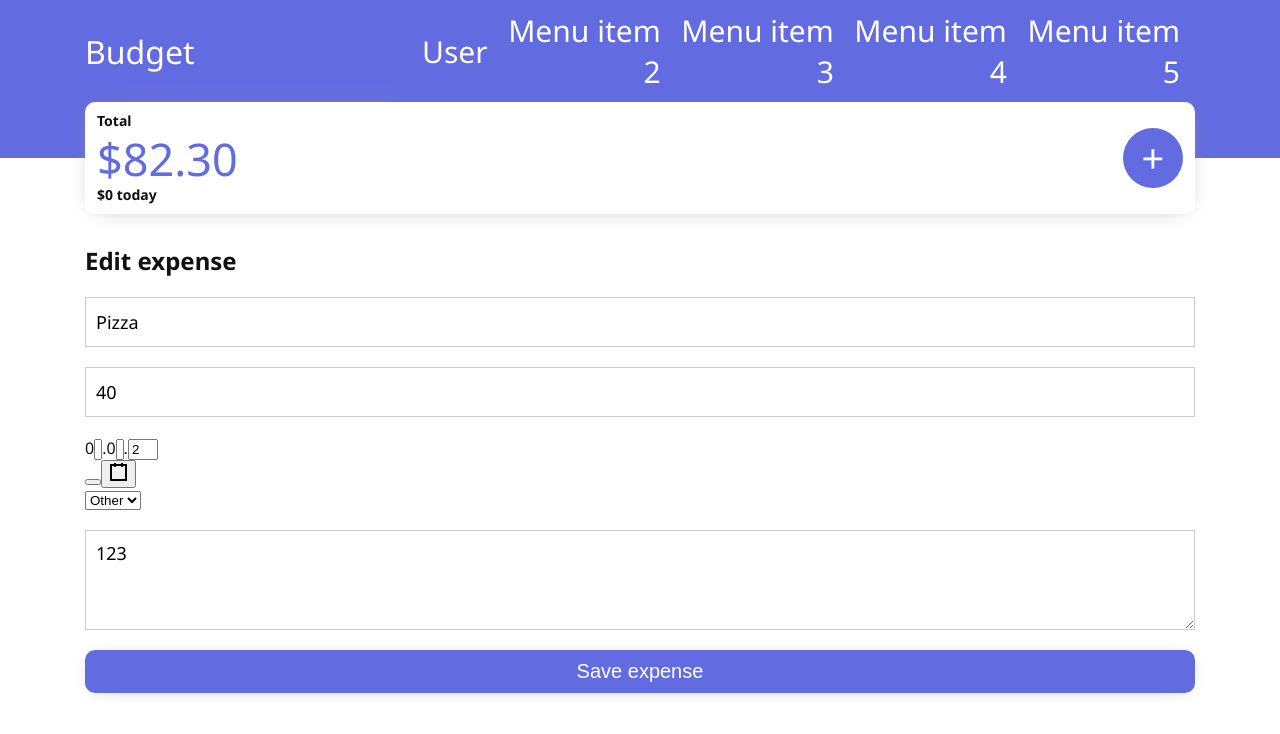
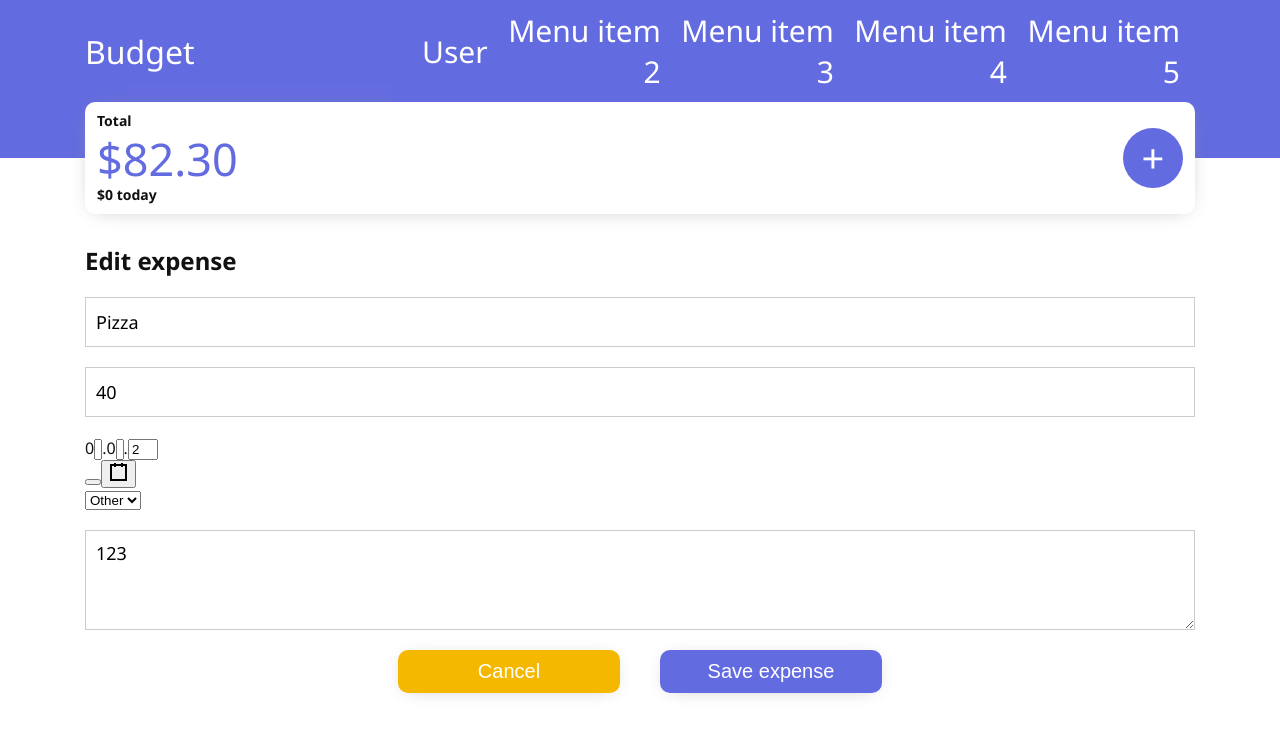
Before and after one commit to JasonDollar/Budget-app-frontend, a React (Create React App) app: page /expenses/edit/603e8a3bc4e77e04d869c708 in a window 1280 px wide. Shown: the top 734 px of the page. Built offline with nearby package versions, Linux system fonts and the light colour scheme.

Commit message:
cancel when editing expense

```diff
--- a/src/components/ExpenseForm.js
+++ b/src/components/ExpenseForm.js
@@ -2,8 +2,9 @@ import React, { useState } from 'react'
 import styled from 'styled-components'
 import DatePicker from 'react-date-picker'
 import { useSelector } from 'react-redux'
+import { Link, useHistory } from 'react-router-dom'
 
-import { BigButton } from './styles/BigButton'
+import { BigButton, ButtonsContainer } from './styles/BigButton'
 
 const FormContainer = styled.div`
   .form {
@@ -30,8 +31,9 @@ const FormContainer = styled.div`
   }
 `
 
-const ExpenseForm = ({ titleExpense = '', descriptionExpense = '', amountExpense = '', handleSubmit, dateExpense, categoryExpense, loading }) => {
+const ExpenseForm = ({ expenseId, titleExpense = '', descriptionExpense = '', amountExpense = '', handleSubmit, dateExpense, categoryExpense, loading }) => {
   const categories = useSelector(state => state.user.userData.categories)
+  const history = useHistory()
   const [title, setTitle] = useState(titleExpense)
   const [description, setDescription] = useState(descriptionExpense)
   const [amount, setAmount] = useState(amountExpense && amountExpense / 100)
@@ -90,7 +92,15 @@ const ExpenseForm = ({ titleExpense = '', descriptionExpense = '', amountExpense
           value={description}
           onChange={e => setDescription(e.target.value)}
         />
-        <BigButton type="submit" disabled={loading}>Save expense</BigButton>
+        <ButtonsContainer buttons={2}>
+          <BigButton alert>
+            <Link to={`/expenses/${expenseId}`}>
+              Cancel
+            </Link>
+          </BigButton>
+          <BigButton type="submit" disabled={loading}>Save expense</BigButton>
+
+        </ButtonsContainer>
       </form>
     </FormContainer>
   )
--- a/src/components/styles/theme.js
+++ b/src/components/styles/theme.js
@@ -33,7 +33,7 @@ const theme = {
     textColorInverted: '#fff',
     textColorWhite: '#fff',
     colorDanger: '#d93f4e',
-    colorAlert: '#f5b800',
+    colorAlert: '#dba500',
   },
   blue: {
     id: 'blue',
--- a/src/pages/editExpense.js
+++ b/src/pages/editExpense.js
@@ -40,6 +40,7 @@ const EditExpense = () => {
     <div className="margin-r-l">
       <h2>Edit expense</h2>
       <ExpenseForm
+        expenseId={expenseId}
         titleExpense={expense.title}
         descriptionExpense={expense.description}
         amountExpense={expense.amount}
--- a/src/store/reducers/expenses.js
+++ b/src/store/reducers/expenses.js
@@ -1,7 +1,7 @@
 import * as types from '../actions/actionTypes'
 
 const initialState = {
-  loading: true,
+  loading: false,
   error: '',
   expenses: [{
     _id: '603e8a3bc4e77e04d869c708',
```
